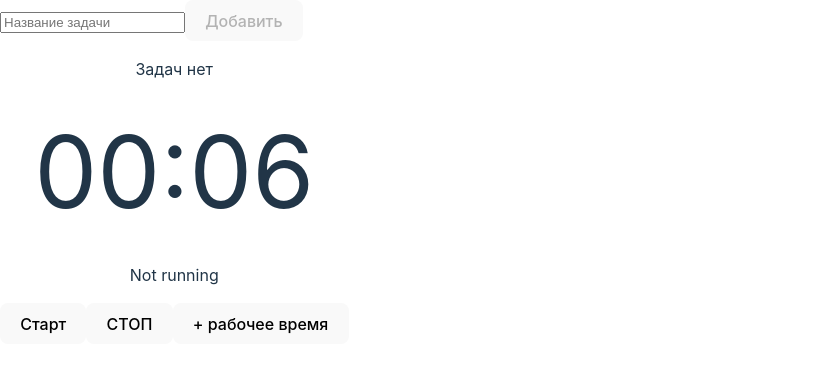
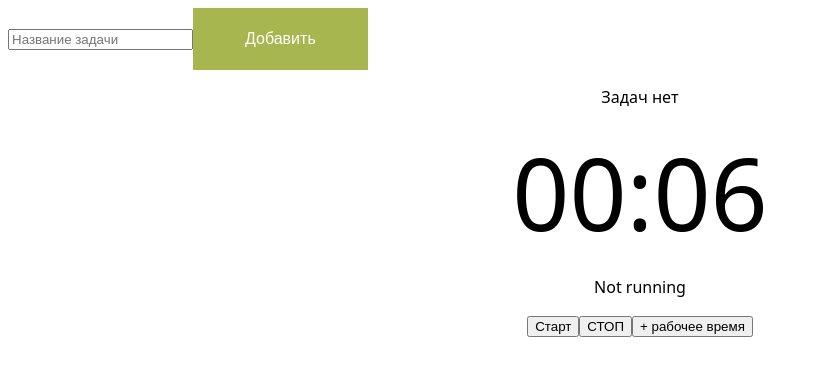
Before and after one commit to Ramramramzes/pomodoro_timer, a React (Vite) app: page / in a window 1280 px wide. Shown: the top 376 px of the page, without its empty margins (0-826 px from the left). Built offline with nearby package versions, Linux system fonts and the light colour scheme.

Commit message:
green btn

```diff
--- a/src/General/TaskInput/TaskInput.tsx
+++ b/src/General/TaskInput/TaskInput.tsx
@@ -1,5 +1,4 @@
 // import styles from './taskinput.module.css';
-
 import { useDispatch, useSelector } from "react-redux";
 import { AppDispatch, RootState } from "../../states/store";
 import { change } from "../../states/taskInputSlice";
@@ -36,7 +35,7 @@
               value={taskInput}
               placeholder={taskInput ? '' : 'Название задачи'}
               type="text" />
-      {activeChange.value ? <button onClick={redTaskHandler}>Редактировать</button> : <button disabled={taskInput ? false : true} onClick={addTaskHandler}>Добавить</button>}
+      {activeChange.value ? <button onClick={redTaskHandler}>Редактировать</button> : <button className='green_btn' disabled={taskInput ? false : true} onClick={addTaskHandler}>Добавить</button>}
     </>
   );
 }
--- a/src/General/Timer/Timer.tsx
+++ b/src/General/Timer/Timer.tsx
@@ -110,7 +110,7 @@
           restart(createNewTime(timer.userTime));
         }
         pause()
-      }}>СТОП</button>: ''}
+      }}>СТОП</button> : ''}
       {timer.workActive && timer.pauseState ? <button onClick={() => {
         if(timer.workActive){
           restart(createNewTime(timer.userTime));
--- a/src/index.css
+++ b/src/index.css
@@ -1,4 +1,23 @@
-:root {
+body{
+  font-family: system-ui, -apple-system, BlinkMacSystemFont, 'Segoe UI', Roboto, Oxygen, Ubuntu, Cantarell, 'Open Sans', 'Helvetica Neue', sans-serif;
+}
+
+ul{
+  list-style: none;
+}
+
+.green_btn{
+  color: #fff;
+  background-color: #A8B64F;
+  border: 2px solid #A8B64F;
+  padding: 20px 50px;
+  cursor: pointer;
+  font-size: 16px;
+  font-weight: 500;
+}
+
+
+/* :root {
   font-family: Inter, system-ui, Avenir, Helvetica, Arial, sans-serif;
   line-height: 1.5;
   font-weight: 400;
@@ -64,4 +83,4 @@
   button {
     background-color: #f9f9f9;
   }
-}
+} */
```
